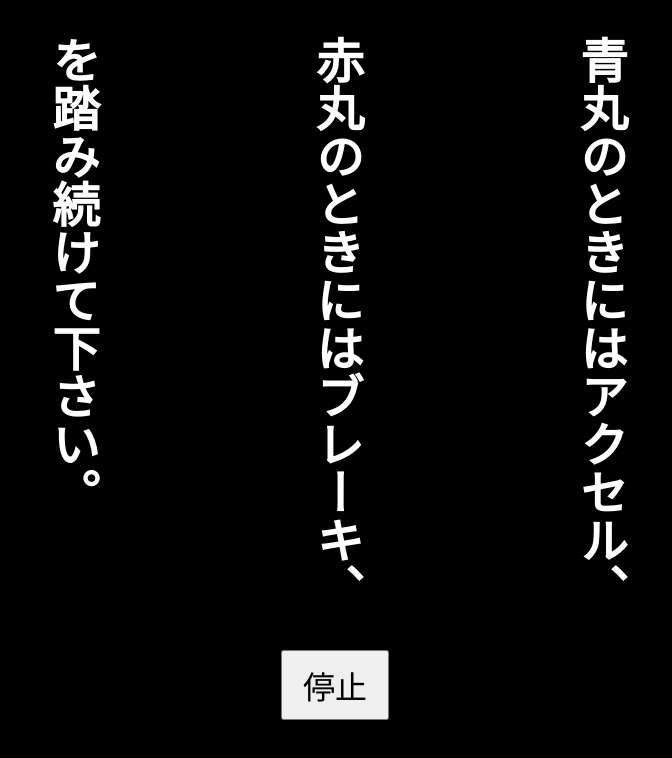
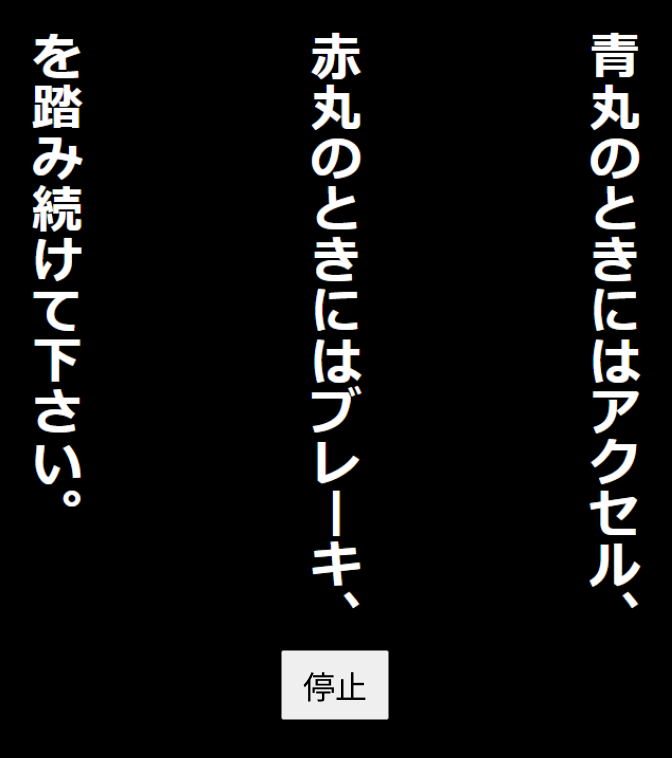
Before and after one commit to bambooRake/tekiseikensa, a plain HTML site: page index.html in a window 1280 px wide. Both pictures are taken after a click on the button "開始". Shown: the whole page, without its empty margins (305-977 px from the left). Drawn offline with Linux system fonts and the light colour scheme.

Commit message:
説明文を画像ファイルに変更。safariのcss縦書き指定不具合対応

```diff
--- a/index.html
+++ b/index.html
@@ -11,7 +11,7 @@
     <div class="container">
         <div class="circle" id="circle"></div>
         <div class="text-container">
-            <p class="vertical-text">青丸のときにはアクセル、<br>赤丸のときにはブレーキ、<br>を踏み続けて下さい。</p>
+            <img id="annotationImg" src="annotation.png" alt="Annotation">
         </div>
         <button id="startButton" onclick="startButtonFunc()">開始</button>
     </div>
--- a/script.js
+++ b/script.js
@@ -31,6 +31,7 @@ function stopButtonFunc() {
     clearInterval(intervalId);
 
     resetSounds();
+    hideTextContainer();
 }
 
 function resetSounds() {
@@ -137,3 +138,17 @@ function showCircle() {
 function hideCircle() {
     circle.style.display = 'none';
 }
+
+function resizeImg() {
+    var img = document.getElementById("annotationImg");
+    var windowWidth = window.innerWidth;
+    var windowHeight = window.innerHeight;
+    var imgSize = (windowWidth < windowHeight ? windowWidth : windowHeight) * 0.8; // 画面の小さい方の80%に設定
+    img.style.width = imgSize + "px";
+}
+
+// ウィンドウのリサイズ時にimgタグのサイズを再計算する
+window.addEventListener("resize", resizeImg);
+
+// 初期化時にimgタグのサイズを設定する
+resizeImg();
```
Also changed, not shown: annotation.png (added).
